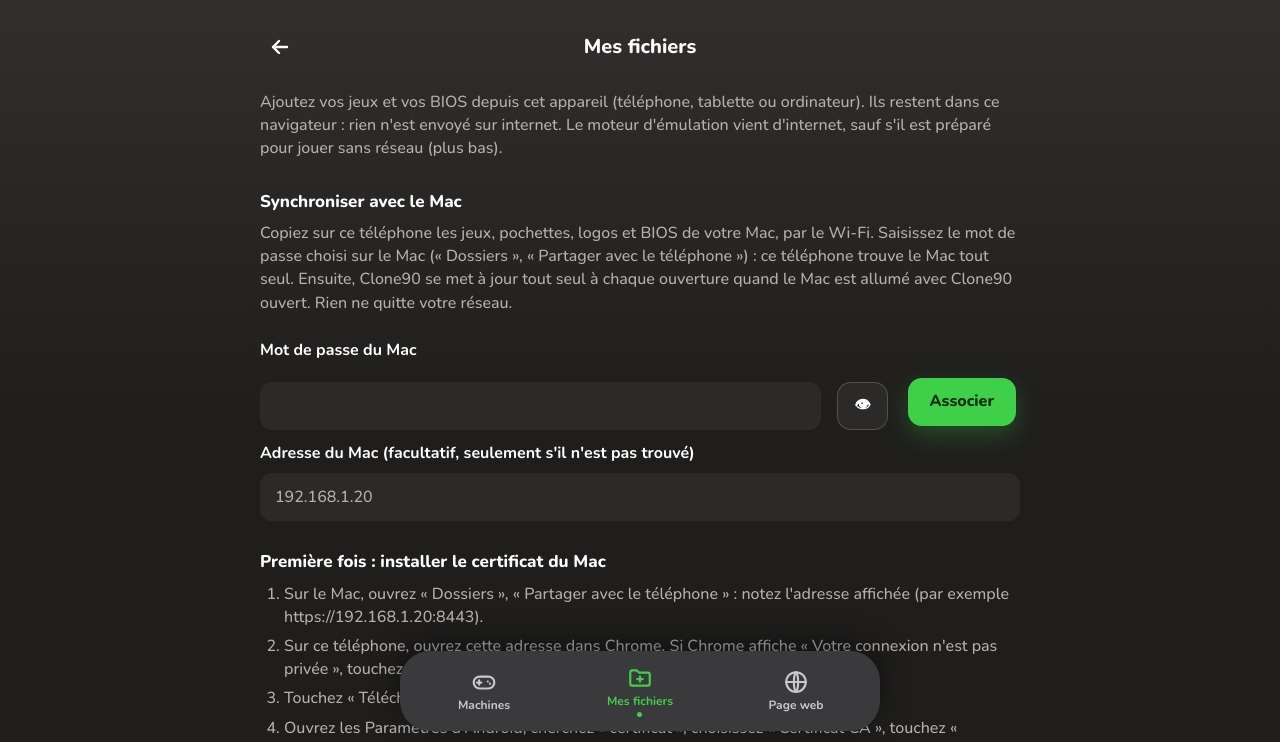
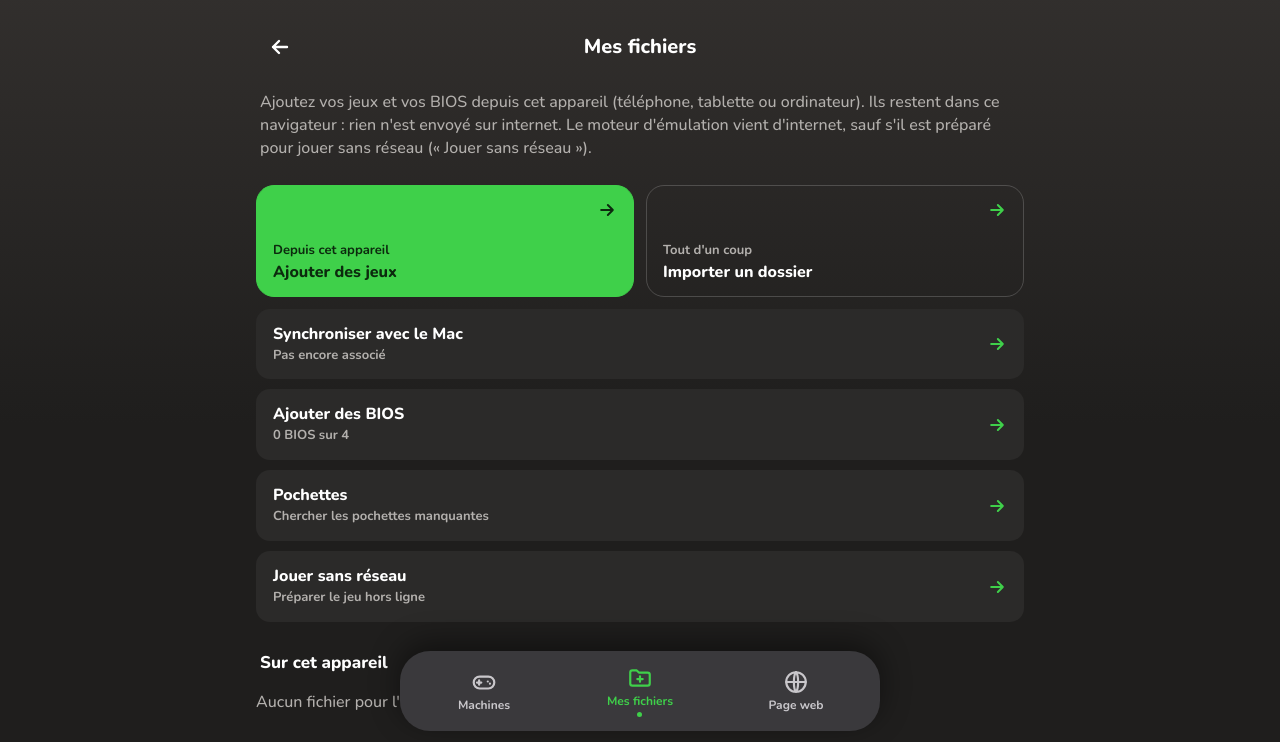
Before and after one commit to HnaoAI/Clone90, a website with bundled scripts: page index.html in a window 1280 px wide. Both pictures are taken after a click on the link "Mes fichiers". Shown: the part 57-799 px from the top of the page. Built offline with nearby package versions, Linux system fonts and the light colour scheme; files whose address does not match are found by name.

Commit message:
T55 : Mes fichiers en rubriques repliables (#61)
* T55: ticket et tests des rubriques repliables de Mes fichiers

Co-Authored-By: Claude Opus 5.5 <noreply@anthropic.com>
Claude-Session: https://claude.ai/code/session_01AqMiFQbVot77ozjszQxoym

* T55: rubriques repliables de Mes fichiers

Deux tuiles et quatre lignes qui s'ouvrent une par une, résumés,
rubrique ouverte d'office, message en haut, recette navigateur.

Co-Authored-By: Claude Opus 5.5 <noreply@anthropic.com>
Claude-Session: https://claude.ai/code/session_01AqMiFQbVot77ozjszQxoym

---------

Co-authored-by: Claude <noreply@anthropic.com>

```diff
--- a/css/library.css
+++ b/css/library.css
@@ -73,3 +73,57 @@ button[disabled], .back-button[disabled] { opacity: 0.5; cursor: not-allowed; }
 /* T51 : guide « Première fois : installer le certificat du Mac » (étapes numérotées). */
 .sync-guide { margin: 4px 0 12px; padding-left: 1.5em; }
 .sync-guide li { margin: 0 0 6px; }
+
+/* T55 : rubriques repliables (js/ui/library-sections.js). Deux tuiles en haut (verte pleine, puis à fine bordure), puis des lignes
+   sombres arrondies ; flèche verte qui tourne vers le bas quand la rubrique est ouverte (forme, pas seulement la couleur). */
+.library-tiles { display: grid; grid-template-columns: repeat(2, minmax(0, 1fr)); gap: 12px; margin: 0 0 12px; }
+.library-toggle {
+  display: flex;
+  align-items: center;
+  justify-content: space-between;
+  gap: 12px;
+  width: 100%;
+  min-height: 56px;
+  margin: 0 0 10px;
+  padding: 14px 16px;
+  background: var(--panel-2);
+  border: 1px solid transparent;
+  border-radius: var(--round-sm);
+  color: var(--text);
+  font: inherit;
+  text-align: left;
+  cursor: pointer;
+}
+@media (hover: hover) { .library-toggle:hover { border-color: var(--edge); } }
+.library-toggle-text { display: flex; flex-direction: column; gap: 2px; min-width: 0; }
+.library-toggle-title { font-weight: 800; font-size: 1rem; line-height: 1.25; }
+.library-toggle-label, .library-toggle-summary { font-size: 0.8125rem; font-weight: 600; color: var(--text-muted); }
+.library-toggle-arrow {
+  flex: 0 0 auto;
+  width: 20px;
+  height: 20px;
+  background: var(--accent);
+  -webkit-mask: url("../assets/icons/arrow-right.svg") center / contain no-repeat;
+  mask: url("../assets/icons/arrow-right.svg") center / contain no-repeat;
+  transition: transform 150ms;
+}
+.library-toggle[aria-expanded="true"] .library-toggle-arrow { transform: rotate(90deg); }
+.library-toggle[aria-expanded="true"] { border-color: var(--edge); }
+/* Tuiles : plus hautes, contenu en bas, flèche en haut à droite. */
+.library-toggle.is-tile {
+  flex-direction: column-reverse;
+  align-items: stretch;
+  min-height: 112px;
+  margin: 0;
+  background: transparent;
+  border: 1px solid var(--edge);
+  border-radius: 18px;
+}
+.library-toggle.is-tile .library-toggle-arrow { align-self: flex-end; }
+.library-toggle.is-primary { background: var(--accent); border-color: var(--accent); color: var(--on-accent); }
+.library-toggle.is-primary .library-toggle-label { color: var(--on-accent); }
+.library-toggle.is-primary .library-toggle-arrow { background: var(--on-accent); }
+.library-panel { margin: -2px 0 14px; padding: 4px 4px 8px; }
+.library-panel[hidden] { display: none; }
+.library-panel > .muted:first-child { margin-top: 4px; }
+.library-files-block { margin-top: 8px; }
--- a/js/app.js
+++ b/js/app.js
@@ -137,7 +137,7 @@ async function main() {
     const render = (focus) => {
       clear(screen);
       screen.append(renderLibrary({
-        systems: data.systems, entries, supported: Boolean(library), machine, busy: libraryBusy, busyText: libraryBusyText,
+        systems: data.systems, entries, supported: Boolean(library), machine, focus, busy: libraryBusy, busyText: libraryBusyText,
         folderPicking: folderPickingSupported(window), onScanFolder: () => importFolder(), notice,
         onAddGames: (systemId) => importFiles((file) => ({ path: romStoragePath(systemId, file.name) }), addGamesNavId(systemId), true),
         onFindCovers: () => findCovers(FIND_COVERS_NAV_ID),
--- a/js/ui/library-screen.js
+++ b/js/ui/library-screen.js
@@ -4,6 +4,7 @@
 // est dans js/local-covers.js, lancée par app.js (après chaque import de jeux et sur ce bouton).
 // T43 : rubrique « Synchroniser avec le Mac » (js/ui/sync-section.js) si l'hôte fournit `sync`.
 // T42 : la même recherche range les vrais logos des machines (js/local-logos.js) ; ils ne sont pas listés comme fichiers de la personne.
+// T55 : rubriques repliables, une ouverte à la fois (js/ui/library-sections.js) ; message du dernier import en haut de l'écran.
 // T46 : rubrique « Jouer sans réseau » (bouton « Préparer le jeu hors ligne ») ; la préparation est dans js/offline-engine.js, lancée par app.js.
 // Dépend de router.js, config.js, ui/dom.js, local-library.js (describeBiosStatus). Les actions (choisir, supprimer) sont transmises par app.js.
 // INVARIANT : aucune liste de machines ici, tout vient de systems.json. Chaque bouton est `data-nav` (clavier et manette via js/input/).
@@ -13,6 +14,7 @@ import { describeBiosStatus } from '../local-library.js';
 import { isLocalLogoPath } from '../local-logos.js';
 import { el } from './dom.js';
 import { renderSyncSection } from './sync-section.js';
+import { renderSections, initialOpenSection, lastOpenSection, describeSyncSummary, describeBiosSummary } from './library-sections.js';
 
 /** data-nav-id du bouton retour et du bouton « Choisir des BIOS ». */
 export const LIBRARY_BACK_NAV_ID = 'back';
@@ -94,11 +96,12 @@ const secondaryButton = (text, navId, onClick, doc, extraClass = '') => el('butt
  *   `folderPicking` : le navigateur sait choisir un dossier (T38), sinon une phrase remplace le bouton ; `notice` : résultat du dernier scan
  *   (et des pochettes, T40) ; `busyText` : avancement affiché pendant `busy` (T40, défaut « Copie des fichiers en cours… »)
  *   `sync` (T43) : modèle de la rubrique « Synchroniser avec le Mac » (voir renderSyncSection, sans `disabled`) ; absent : pas de rubrique
+ *   `focus` (T55) : bouton qui reprendra le focus après ce rendu ; sa rubrique est ouverte
  *   `offlineSupported` (T46) : le navigateur peut garder le moteur (Cache Storage), sinon une phrase remplace le bouton ; `onPrepareOffline` : son action
  * @param {Document} [doc]
  * @returns {HTMLElement}
  */
-export function renderLibrary({ systems, entries, supported, machine = null, busy = false, folderPicking = false, onScanFolder = () => {}, notice = null, busyText = null, onFindCovers = () => {}, sync = null, offlineSupported = false, onPrepareOffline = () => {}, onAddGames, onAddBios, onRemove }, doc = globalThis.document) {
+export function renderLibrary({ systems, entries, supported, machine = null, focus = null, busy = false, folderPicking = false, onScanFolder = () => {}, notice = null, busyText = null, onFindCovers = () => {}, sync = null, offlineSupported = false, onPrepareOffline = () => {}, onAddGames, onAddBios, onRemove }, doc = globalThis.document) {
   const groups = groupLibraryEntries(entries, systems);
   const total = entries.filter((e) => !isLocalLogoPath(e.path)).reduce((sum, e) => sum + (e.size || 0), 0);
   const bios = describeBiosStatus(systems, entries.map((e) => e.path));
@@ -112,22 +115,8 @@ export function renderLibrary({ systems, entries, supported, machine = null, bus
     el('h2', { class: 'grid-title', text: 'Mes fichiers' }, [], doc),
   ], doc);
   const highlighted = systems.find((s) => s.id === machine);
-  return el('section', { class: 'library' }, [
-    header,
-    el('p', { class: 'library-intro', text: 'Ajoutez vos jeux et vos BIOS depuis cet appareil (téléphone, tablette ou ordinateur). Ils restent dans ce navigateur : rien n\'est envoyé sur internet. Le moteur d\'émulation vient d\'internet, sauf s\'il est préparé pour jouer sans réseau (plus bas).' }, [], doc),
-    !supported && el('div', { class: 'banner', attrs: { role: 'status' } }, [
-      el('strong', { text: 'Ce navigateur ne peut pas garder de fichiers' }, [], doc),
-      el('p', { text: 'Ouvrez le site en HTTPS dans Chrome ou Firefox, hors navigation privée.' }, [], doc),
-    ], doc),
-    busy && el('p', { class: 'banner', attrs: { role: 'status' }, text: busyText ?? 'Copie des fichiers en cours…' }, [], doc),
-    ...(sync && supported ? renderSyncSection({ ...sync, disabled }, doc) : []),
-    el('h3', { class: 'library-heading', text: 'Importer tout un dossier' }, [], doc),
-    el('p', { class: 'muted', text: 'Choisissez le dossier qui contient un sous-dossier par machine (amiga, neogeo, nes…), comme le dossier roms du Mac, et bios s\'il existe. Chaque jeu est rangé dans sa machine ; neogeo.zip va dans les BIOS. Les fichiers déjà présents ne sont pas recopiés.' }, [], doc),
-    folderPicking
-      ? withDisabled(el('button', { class: 'button', text: 'Choisir le dossier des jeux', attrs: { type: 'button' }, dataset: { nav: '', navId: SCAN_FOLDER_NAV_ID }, on: { click: () => onScanFolder() } }, [], doc))
-      : el('p', { class: 'muted', text: 'Ce navigateur ne permet pas de choisir un dossier : ajoutez les jeux machine par machine ci-dessous.' }, [], doc),
-    notice && !busy && el('p', { class: 'library-notice', attrs: { role: 'status' }, text: notice }, [], doc),
-    el('h3', { class: 'library-heading', text: 'Ajouter des jeux' }, [], doc),
+  const sections = [
+    { id: 'games', title: 'Ajouter des jeux', label: 'Depuis cet appareil', tile: true, primary: true, content: [
       el('p', { class: 'muted', text: highlighted
         ? `Formats acceptés pour ${highlighted.name} : ${(highlighted.extensions ?? []).map((e) => `.${e}`).join(' ')}. Touchez la machine, puis choisissez vos fichiers.`
         : 'Touchez la machine, puis choisissez vos fichiers de jeux (plusieurs à la fois si vous voulez).' }, [], doc),
@@ -138,23 +127,46 @@ export function renderLibrary({ systems, entries, supported, machine = null, bus
         'Ou bien depuis une page web : ',
         el('a', { class: 'back-button', text: 'Depuis une page web', attrs: { href: buildHash({ name: 'links' }) }, dataset: { nav: '', navId: 'links' } }, [], doc),
       ], doc),
-    el('h3', { class: 'library-heading', text: 'Ajouter des BIOS' }, [], doc),
+    ] },
+    { id: 'folder', title: 'Importer un dossier', label: 'Tout d\'un coup', tile: true, content: [
+      el('p', { class: 'muted', text: 'Choisissez le dossier qui contient un sous-dossier par machine (amiga, neogeo, nes…), comme le dossier roms du Mac, et bios s\'il existe. Chaque jeu est rangé dans sa machine ; neogeo.zip va dans les BIOS. Les fichiers déjà présents ne sont pas recopiés.' }, [], doc),
+      folderPicking
+        ? withDisabled(el('button', { class: 'button', text: 'Choisir le dossier des jeux', attrs: { type: 'button' }, dataset: { nav: '', navId: SCAN_FOLDER_NAV_ID }, on: { click: () => onScanFolder() } }, [], doc))
+        : el('p', { class: 'muted', text: 'Ce navigateur ne permet pas de choisir un dossier : ajoutez les jeux machine par machine (« Ajouter des jeux »).' }, [], doc),
+    ] },
+    sync && supported && { id: 'sync', title: 'Synchroniser avec le Mac', summary: describeSyncSummary(sync.pairing), content: renderSyncSection({ ...sync, disabled, heading: false }, doc) },
+    { id: 'bios', title: 'Ajouter des BIOS', summary: describeBiosSummary(bios), content: [
       el('p', { class: 'muted', text: 'Certaines machines ont besoin d\'un BIOS, avec un nom de fichier exact.' }, [], doc),
       withDisabled(el('button', { class: 'button', text: 'Choisir des BIOS', attrs: { type: 'button' }, dataset: { nav: '', navId: ADD_BIOS_NAV_ID }, on: { click: () => onAddBios() } }, [], doc)),
       el('ul', { class: 'library-bios' }, bios.map((b) => el('li', { class: b.present ? 'is-present' : '' }, [
         `${b.systemName} : `, el('code', { text: b.file }, [], doc),
         ` - ${b.present ? 'présent' : b.required ? 'manquant (requis)' : 'absent (facultatif)'}`,
       ], doc)), doc),
-    el('h3', { class: 'library-heading', text: 'Pochettes' }, [], doc),
+    ] },
+    { id: 'covers', title: 'Pochettes', summary: 'Chercher les pochettes manquantes', content: [
       el('p', { class: 'muted', text: COVERS_LIBRARY_INFO, attrs: { id: 'library-covers-info' } }, [], doc),
       withDisabled(el('button', { class: 'button', text: 'Chercher les pochettes manquantes', attrs: { type: 'button', 'aria-describedby': 'library-covers-info' },
         dataset: { nav: '', navId: FIND_COVERS_NAV_ID }, on: { click: () => onFindCovers() } }, [], doc)),
-    el('h3', { class: 'library-heading', text: 'Jouer sans réseau' }, [], doc),
+    ] },
+    { id: 'offline', title: 'Jouer sans réseau', summary: 'Préparer le jeu hors ligne', content: [
       el('p', { class: 'muted', text: OFFLINE_LIBRARY_INFO, attrs: { id: 'library-offline-info' } }, [], doc),
       offlineSupported
         ? withDisabled(el('button', { class: 'button', text: 'Préparer le jeu hors ligne', attrs: { type: 'button', 'aria-describedby': 'library-offline-info' },
           dataset: { nav: '', navId: PREPARE_OFFLINE_NAV_ID }, on: { click: () => onPrepareOffline() } }, [], doc))
         : el('p', { class: 'muted', text: 'Ce navigateur ne peut pas garder le moteur d\'émulation : il faut le site en HTTPS, hors navigation privée.' }, [], doc),
+    ] },
+  ].filter(Boolean);
+  return el('section', { class: 'library' }, [
+    header,
+    el('p', { class: 'library-intro', text: 'Ajoutez vos jeux et vos BIOS depuis cet appareil (téléphone, tablette ou ordinateur). Ils restent dans ce navigateur : rien n\'est envoyé sur internet. Le moteur d\'émulation vient d\'internet, sauf s\'il est préparé pour jouer sans réseau (« Jouer sans réseau »).' }, [], doc),
+    !supported && el('div', { class: 'banner', attrs: { role: 'status' } }, [
+      el('strong', { text: 'Ce navigateur ne peut pas garder de fichiers' }, [], doc),
+      el('p', { text: 'Ouvrez le site en HTTPS dans Chrome ou Firefox, hors navigation privée.' }, [], doc),
+    ], doc),
+    busy && el('p', { class: 'banner', attrs: { role: 'status' }, text: busyText ?? 'Copie des fichiers en cours…' }, [], doc),
+    notice && !busy && el('p', { class: 'library-notice', attrs: { role: 'status' }, text: notice }, [], doc),
+    ...renderSections(sections, initialOpenSection({ focus, machine, lastOpen: lastOpenSection() }), doc, disabled),
+    el('div', { class: 'library-files-block' }, [
       el('h3', { class: 'library-heading', text: `Sur cet appareil${groups.length ? ` (${formatSize(total)})` : ''}` }, [], doc),
       groups.length === 0 ? el('p', { class: 'muted', text: 'Aucun fichier pour l\'instant.' }, [], doc) : null,
       ...groups.map((g) => el('div', { class: 'library-group' }, [
@@ -165,6 +177,7 @@ export function renderLibrary({ systems, entries, supported, machine = null, bus
           withDisabled(secondaryButton('Supprimer', `del-${f.path}`, () => onRemove(f.path), doc)),
         ], doc)), doc),
       ], doc)),
+    ], doc),
   ], doc);
 }
 
--- /dev/null
+++ b/js/ui/library-sections.js
@@ -0,0 +1,102 @@
+// Rubriques repliables de l'écran « Mes fichiers » (T55, maquette « Swared » validée par Hicham le 2026-11-22) : une ligne (ou une tuile)
+// par rubrique, qui ouvre son contenu juste dessous ; une seule rubrique ouverte à la fois. Logique pure (quelle rubrique ouvrir, résumés)
+// et petit constructeur DOM. Dépend de ui/dom.js et des data-nav-id des autres modules (aucune liste de machines ici).
+// INVARIANT : un bouton d'une rubrique fermée n'est jamais focalisable (panneau `hidden` : js/input/focus-nav.js l'ignore).
+import { el } from './dom.js';
+
+/** Rubriques repliables, dans l'ordre d'affichage. La liste « Sur cet appareil » n'en fait pas partie : elle reste visible. */
+export const LIBRARY_SECTIONS = Object.freeze(['games', 'folder', 'sync', 'bios', 'covers', 'offline']);
+
+/** data-nav-id du bouton d'une rubrique. @param {string} id */
+export const sectionToggleNavId = (id) => `section-${id}`;
+
+// data-nav-id écrits ici en clair et non importés : library-screen.js importe ce module (pas d'import circulaire). Vérifiés par
+// tests/library-sections.test.mjs contre les constantes de library-screen.js et sync-section.js.
+const NAV_TO_SECTION = new Map([
+  ['links', 'games'], ['scan-folder', 'folder'], ['add-bios', 'bios'], ['find-covers', 'covers'], ['prepare-offline', 'offline'],
+]);
+
+/**
+ * Rubrique qui contient un bouton, d'après son data-nav-id.
+ * @param {string|null|undefined} navId
+ * @returns {string|null} id de rubrique, ou null (retour, suppression d'un fichier, inconnu)
+ */
+export function sectionForNavId(navId) {
+  if (typeof navId !== 'string' || navId === '') return null;
+  if (navId.startsWith('section-') && LIBRARY_SECTIONS.includes(navId.slice(8))) return navId.slice(8);
+  if (navId.startsWith('sync-')) return 'sync';
+  if (navId.startsWith('add-') && navId !== 'add-bios') return 'games';
+  return NAV_TO_SECTION.get(navId) ?? null;
+}
+
+/**
+ * Rubrique ouverte au rendu (CA4) : celle du bouton qui reprend le focus après une action, sinon « Ajouter des jeux » en arrivant depuis la
+ * grille vide d'une machine, sinon la dernière ouverte par la personne, sinon aucune.
+ * @param {{focus?: string|null, machine?: string|null, lastOpen?: string|null}} state
+ * @returns {string|null}
+ */
+export function initialOpenSection({ focus = null, machine = null, lastOpen = null } = {}) {
+  return sectionForNavId(focus) ?? (machine ? 'games' : null) ?? (LIBRARY_SECTIONS.includes(lastOpen) ? lastOpen : null);
+}
+
+// Dernière rubrique ouverte ou fermée par la personne, gardée le temps de la page : app.js redessine l'écran après chaque action.
+let lastOpen = null;
+/** Oublie la dernière rubrique ouverte (tests). */
+export const resetLibrarySections = () => { lastOpen = null; };
+/** Dernière rubrique ouverte (null : tout fermé). */
+export const lastOpenSection = () => lastOpen;
+
+/** Résumé de la ligne « Synchroniser avec le Mac ». @param {{url: string, name?: string|null, token?: string|null}|null} pairing */
+export function describeSyncSummary(pairing) {
+  if (!pairing) return 'Pas encore associé';
+  if (pairing.token === null) return 'Mot de passe à saisir de nouveau';
+  return `Associé à ${pairing.name ? pairing.name.replace(/\.local$/, '') : pairing.url}`;
+}
+
+/** Résumé de la ligne « Ajouter des BIOS ». @param {{present: boolean}[]} bios résultat de describeBiosStatus */
+export const describeBiosSummary = (bios) => (bios.length ? `${bios.filter((b) => b.present).length} BIOS sur ${bios.length}` : 'Aucun BIOS demandé');
+
+/**
+ * Construit les rubriques : pour chacune un bouton (tuile ou ligne) et son panneau. Les deux tuiles sont groupées en haut, leurs panneaux
+ * juste sous la rangée de tuiles ; chaque ligne a son panneau juste sous elle.
+ * @param {{id: string, title: string, label?: string, summary?: string|null, tile?: boolean, primary?: boolean, content: Array<Node|null|false>}[]} sections
+ * @param {string|null} open rubrique ouverte au départ
+ * @param {Document} [doc]
+ * @param {boolean} [disabled] navigateur incompatible ou copie en cours : boutons des rubriques désactivés aussi (comme tous les boutons, T27)
+ * @returns {HTMLElement[]}
+ */
+export function renderSections(sections, open, doc = globalThis.document, disabled = false) {
+  const parts = sections.map((s) => {
+    const panelId = `library-panel-${s.id}`;
+    const button = el('button', {
+      class: `library-toggle${s.tile ? ' is-tile' : ''}${s.primary ? ' is-primary' : ''}`,
+      attrs: { type: 'button', 'aria-expanded': 'false', 'aria-controls': panelId },
+      dataset: { nav: '', navId: sectionToggleNavId(s.id) },
+    }, [
+      el('span', { class: 'library-toggle-text' }, [
+        s.label && el('small', { class: 'library-toggle-label', text: s.label }, [], doc),
+        el('span', { class: 'library-toggle-title', text: s.title }, [], doc),
+        s.summary && el('small', { class: 'library-toggle-summary', text: s.summary }, [], doc),
+      ], doc),
+      el('span', { class: 'library-toggle-arrow', attrs: { 'aria-hidden': 'true' } }, [], doc),
+    ], doc);
+    if (disabled) button.setAttribute('disabled', '');
+    const panel = el('div', { class: 'library-panel', attrs: { id: panelId } }, s.content, doc);
+    return { id: s.id, tile: Boolean(s.tile), button, panel };
+  });
+  let current = null;
+  const setOpen = (id) => {
+    current = id;
+    for (const p of parts) { p.button.setAttribute('aria-expanded', String(p.id === id)); p.panel.hidden = p.id !== id; }
+  };
+  // Toucher la rubrique ouverte la referme ; en ouvrir une autre referme la précédente. Le choix est retenu pour les rendus suivants.
+  for (const p of parts) p.button.addEventListener('click', () => { lastOpen = current === p.id ? null : p.id; setOpen(lastOpen); });
+  setOpen(parts.some((p) => p.id === open) ? open : null);
+  const tiles = parts.filter((p) => p.tile);
+  const rows = parts.filter((p) => !p.tile);
+  return [
+    tiles.length > 0 && el('div', { class: 'library-tiles' }, tiles.map((p) => p.button), doc),
+    ...tiles.map((p) => p.panel),
+    ...rows.flatMap((p) => [p.button, p.panel]),
+  ].filter(Boolean);
+}
--- a/js/ui/sync-section.js
+++ b/js/ui/sync-section.js
@@ -37,14 +37,15 @@ const macLabel = (pairing) => (pairing.name ? pairing.name.replace(/\.local$/, '
  * Rubrique complète.
  * @param {{pairing: {url: string, name?: string|null, token?: string|null, lastSync: number|null}|null, disabled?: boolean, message?: string|null,
  *   onPair: (password: string, address: string) => void, onSyncNow: () => void, onSend?: () => void, onForget: () => void}} model
+ *   `heading` (T55) : false quand la rubrique est dans « Mes fichiers » repliable (son bouton porte déjà le titre)
  *   `onSend` (T44) : « Envoyer mes jeux au Mac » ; `pairing.token` null (T51) : le Mac a refusé le jeton, le mot de passe est redemandé
  * @param {Document} [doc]
  * @returns {HTMLElement[]}
  */
-export function renderSyncSection({ pairing, disabled = false, message = null, onPair, onSyncNow, onSend = () => {}, onForget }, doc = globalThis.document) {
+export function renderSyncSection({ pairing, disabled = false, message = null, heading: withHeading = true, onPair, onSyncNow, onSend = () => {}, onForget }, doc = globalThis.document) {
   const note = message ? [el('p', { class: 'library-notice', attrs: { role: 'status' }, text: message }, [], doc)] : [];
   const off = (node) => { if (disabled) node.setAttribute('disabled', ''); return node; };
-  const heading = el('h3', { class: 'library-heading', text: 'Synchroniser avec le Mac' }, [], doc);
+  const heading = withHeading && el('h3', { class: 'library-heading', text: 'Synchroniser avec le Mac' }, [], doc); // T55 : sans titre dans la rubrique repliable
   if (pairing && pairing.token !== null) {
     return [heading,
       el('p', { class: 'muted' }, ['Associé au Mac ', el('code', { text: macLabel(pairing) }, [], doc), `. ${describeLastSync(pairing.lastSync)}`], doc),
@@ -52,7 +53,7 @@ export function renderSyncSection({ pairing, disabled = false, message = null, o
         off(el('button', { class: 'button', text: 'Synchroniser maintenant', attrs: { type: 'button' }, dataset: { nav: '', navId: SYNC_NAV.now }, on: { click: () => onSyncNow() } }, [], doc)),
         off(el('button', { class: 'button', text: 'Envoyer mes jeux au Mac', attrs: { type: 'button' }, dataset: { nav: '', navId: SYNC_NAV.send }, on: { click: () => onSend() } }, [], doc)),
         off(el('button', { class: 'back-button', text: 'Oublier ce Mac', attrs: { type: 'button' }, dataset: { nav: '', navId: SYNC_NAV.forget }, on: { click: () => onForget() } }, [], doc)),
-      ], doc), el('p', { class: 'muted', text: SEND_INFO }, [], doc), ...note];
+      ], doc), el('p', { class: 'muted', text: SEND_INFO }, [], doc), ...note].filter(Boolean);
   }
   const field = (id, navId, label, attrs) => [
     el('label', { class: 'link-label', text: label, attrs: { for: id } }, [], doc),
@@ -71,5 +72,5 @@ export function renderSyncSection({ pairing, disabled = false, message = null, o
     el('h4', { class: 'library-heading', text: 'Première fois : installer le certificat du Mac' }, [], doc),
     el('ol', { class: 'muted sync-guide' }, CERT_GUIDE.map((step) => el('li', { text: step }, [], doc)), doc),
   ];
-  return [heading, el('p', { class: 'muted', text: SYNC_SECTION_INFO }, [], doc), form, ...note, ...guide];
+  return [heading, el('p', { class: 'muted', text: SYNC_SECTION_INFO }, [], doc), form, ...note, ...guide].filter(Boolean);
 }
--- a/js/version.js
+++ b/js/version.js
@@ -3,7 +3,7 @@
 // INVARIANT : à relever à CHAQUE livraison (voir README, « Numéro de version »). tests/version.test.mjs échoue si le numéro de ticket est en retard.
 // Le service worker (sw.js, script classique) ne peut pas importer ce module : pwa.js l'enregistre sous `sw.js?v=<APP_VERSION>` et sw.js lit ce paramètre.
 
-export const APP_VERSION = '0.54.0';
+export const APP_VERSION = '0.55.0';
 /** Date de la livraison, au format ISO (AAAA-MM-JJ). */
 export const APP_DATE = '2026-11-22';
 
--- a/sw.js
+++ b/sw.js
@@ -33,7 +33,7 @@ const SHELL_FILES = [
   'js/ui/password-toggle.js', 'js/local-games.js', 'js/local-game-delete.js', 'js/folder-scan.js', 'js/link-finder.js', 'js/link-explorer.js', 'js/link-download.js', 'js/update-check.js', 'js/update-schedule.js', 'js/offline-engine.js',
   'js/input/actions.js', 'js/input/focus-nav.js',
   'js/ui/bottom-nav.js', 'js/ui/dialog.js', 'js/ui/dom.js', 'js/ui/error-screen.js', 'js/ui/folders-panel.js', 'js/ui/format.js', 'js/ui/game-grid.js',
-  'js/ui/input-mode.js', 'js/ui/library-screen.js', 'js/ui/link-screen.js', 'js/ui/update-dialog.js', 'js/ui/logo.js', 'js/ui/machine-grid.js', 'js/ui/toast.js',
+  'js/ui/input-mode.js', 'js/ui/library-screen.js', 'js/ui/library-sections.js', 'js/ui/link-screen.js', 'js/ui/update-dialog.js', 'js/ui/logo.js', 'js/ui/machine-grid.js', 'js/ui/toast.js',
   'js/player/diagnostic-log.js', 'js/player/ejs-files.js', 'js/player/diagnostic-panel.js', 'js/player/disk-shortcut.js', 'js/player/ejs-start-watch.js', 'js/player/exit-guard.js', 'js/player/exit-hint.js', 'js/player/game-scale.js', 'js/player/launcher.js', 'js/player/player-main.js', 'js/player/player-ui.js', 'js/player/retroarch-cfg.js', 'js/player/virtual-stick.js',
   'js/pwa.js',
   'assets/icons/icon-192.png', 'assets/icons/icon-512.png', 'assets/icons/icon-192-maskable.png', 'assets/icons/icon-512-maskable.png',
```
Also changed, not shown: CLAUDE.md (+1 -0 lines), docs/ux.md (+1 -1 lines), tests/folder-scan.test.mjs (+6 -2 lines), tests/library-sections.test.mjs (added, +149 -0 lines), tests/recette/mes-fichiers-repliable.mjs (added, +107 -0 lines), tickets/T55-mes-fichiers-repliable.md (added, +18 -0 lines), js/README.md, tests/recette/README.md. Lines whose indentation alone changed are shown as unchanged.
